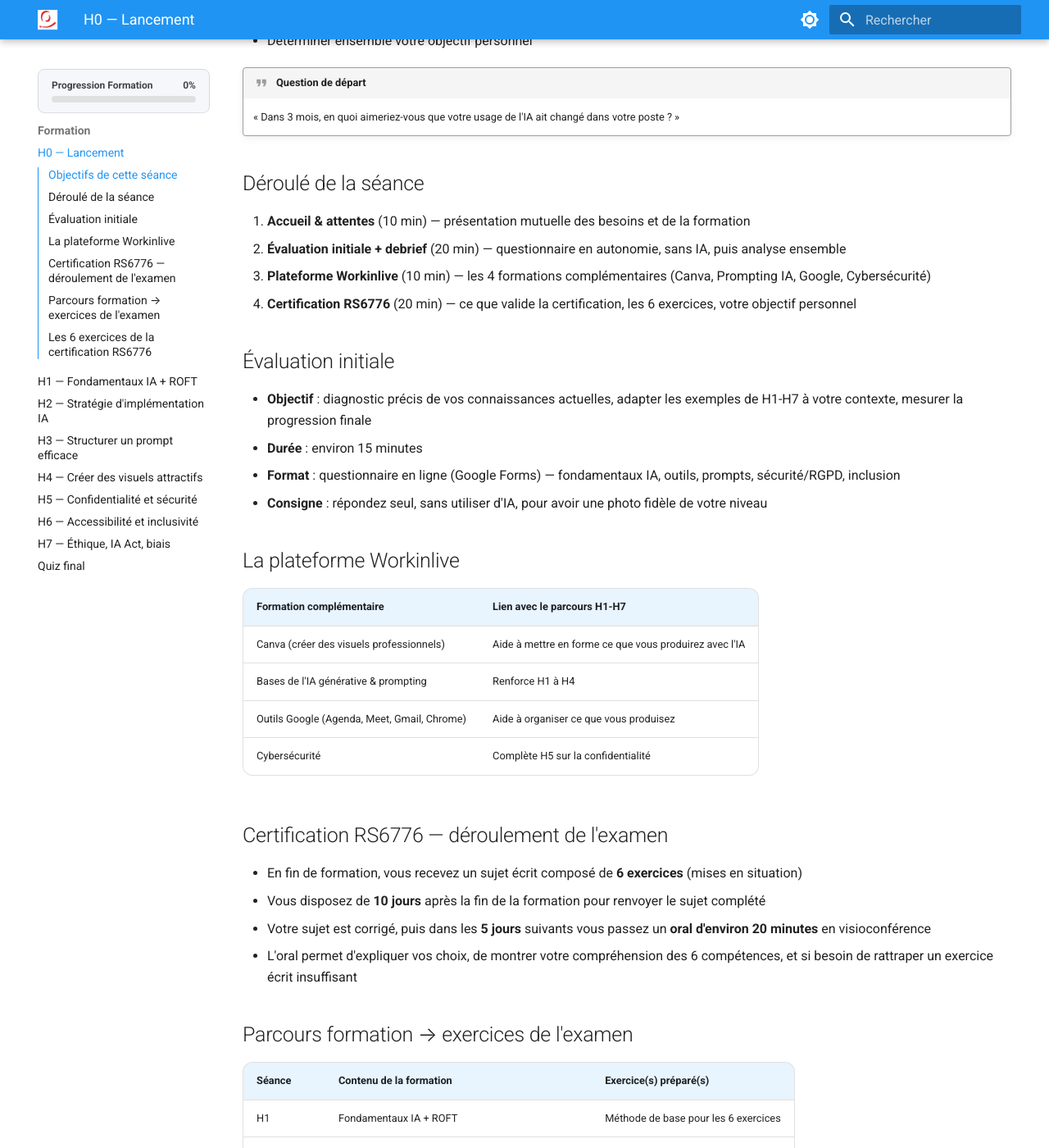
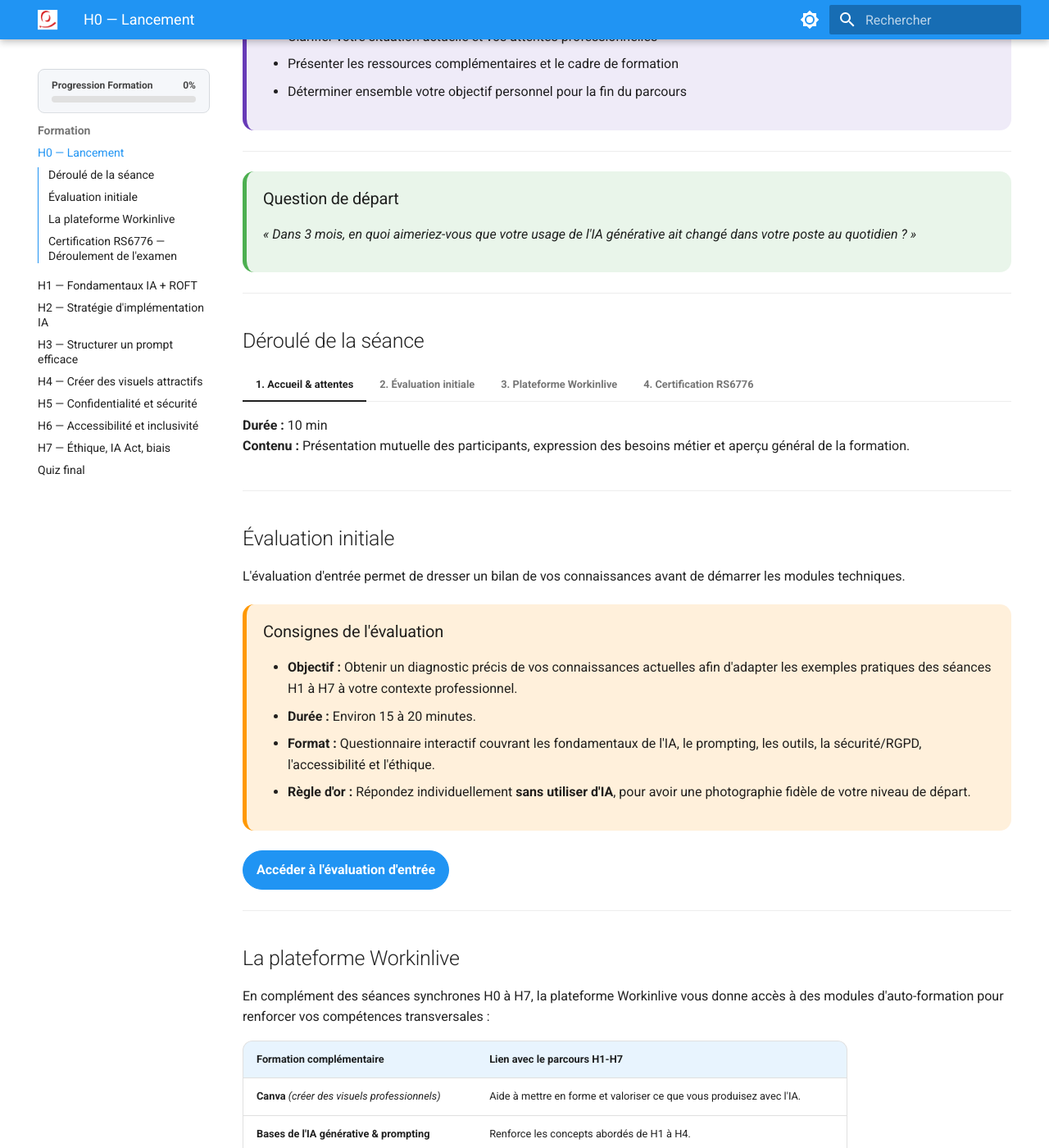
Before and after one commit to pierre-l-hue/wiki-formation-ia, an MkDocs documentation site: the page built from docs/formation/h0.md, in a window 1280 px wide and 1400 px high, scrolled down 501 px. Shown: the whole window at 82% size. Built offline with MkDocs 1.6.1 and Material for MkDocs 9.7.7, drawn with Linux system fonts in a browser that asks for light colours; some of the changed text lies outside the part shown.

Commit message:
Update h0.md

```diff
--- a/docs/formation/h0.md
+++ b/docs/formation/h0.md
@@ -1,69 +1,81 @@
 # H0 — Lancement formation IA générative
 
-## Objectifs de cette séance
+Cette première séance pose les bases de votre parcours. Elle vous permettra de comprendre l'organisation de la formation, de découvrir la certification RS6776 et d'évaluer vos connaissances de départ.
 
-- Vous présenter le parcours de formation et la certification RS6776
-- Comprendre en quoi cette certification vous sera utile au quotidien
-- Visualiser les 6 exercices que vous allez préparer
-- Clarifier votre situation actuelle et vos attentes
-- Vous présenter les ressources et le cadre
-- Déterminer ensemble votre objectif personnel
+<div class="summary-box">
+  <h3>Objectifs de cette séance</h3>
+  <ul>
+    <li>Présenter le parcours de formation et la certification RS6776</li>
+    <li>Comprendre en quoi cette certification vous sera utile au quotidien</li>
+    <li>Visualiser les 6 exercices pratiques que vous allez préparer</li>
+    <li>Clarifier votre situation actuelle et vos attentes professionnelles</li>
+    <li>Présenter les ressources complémentaires et le cadre de formation</li>
+    <li>Déterminer ensemble votre objectif personnel pour la fin du parcours</li>
+  </ul>
+</div>
 
-!!! quote "Question de départ"
-    « Dans 3 mois, en quoi aimeriez-vous que votre usage de l'IA ait changé dans votre poste ? »
+---
+
+<div class="good-reflex-box">
+  <h3>Question de départ</h3>
+  <p><em>« Dans 3 mois, en quoi aimeriez-vous que votre usage de l'IA générative ait changé dans votre poste au quotidien ? »</em></p>
+</div>
+
+---
 
 ## Déroulé de la séance
 
-1. **Accueil & attentes** (10 min) — présentation mutuelle des besoins et de la formation
-2. **Évaluation initiale + debrief** (20 min) — questionnaire en autonomie, sans IA, puis analyse ensemble
-3. **Plateforme Workinlive** (10 min) — les 4 formations complémentaires (Canva, Prompting IA, Google, Cybersécurité)
-4. **Certification RS6776** (20 min) — ce que valide la certification, les 6 exercices, votre objectif personnel
+=== "1. Accueil & attentes"
+    **Durée :** 10 min
+    **Contenu :** Présentation mutuelle des participants, expression des besoins métier et aperçu général de la formation.
+
+=== "2. Évaluation initiale"
+    **Durée :** 20 min
+    **Contenu :** Réalisation du questionnaire d'entrée en autonomie (sans IA), suivie d'une analyse collective des principaux résultats.
+
+=== "3. Plateforme Workinlive"
+    **Durée :** 10 min
+    **Contenu :** Présentation des 4 formations complémentaires disponibles (Canva, Prompting IA, Google, Cybersécurité).
+
+=== "4. Certification RS6776"
+    **Durée :** 20 min
+    **Contenu :** Présentation détaillée de la certification RS6776, explication des 6 exercices de l'examen et définition de votre objectif personnel.
+
+---
 
 ## Évaluation initiale
 
-- **Objectif** : diagnostic précis de vos connaissances actuelles, adapter les exemples de H1-H7 à votre contexte, mesurer la progression finale
-- **Durée** : environ 15 minutes
-- **Format** : questionnaire en ligne (Google Forms) — fondamentaux IA, outils, prompts, sécurité/RGPD, inclusion
-- **Consigne** : répondez seul, sans utiliser d'IA, pour avoir une photo fidèle de votre niveau
+L'évaluation d'entrée permet de dresser un bilan de vos connaissances avant de démarrer les modules techniques.
+
+<div class="warning-practice-box">
+  <h3>Consignes de l'évaluation</h3>
+  <ul>
+    <li><strong>Objectif :</strong> Obtenir un diagnostic précis de vos connaissances actuelles afin d'adapter les exemples pratiques des séances H1 à H7 à votre contexte professionnel.</li>
+    <li><strong>Durée :</strong> Environ 15 à 20 minutes.</li>
+    <li><strong>Format :</strong> Questionnaire interactif couvrant les fondamentaux de l'IA, le prompting, les outils, la sécurité/RGPD, l'accessibilité et l'éthique.</li>
+    <li><strong>Règle d'or :</strong> Répondez individuellement <strong>sans utiliser d'IA</strong>, pour avoir une photographie fidèle de votre niveau de départ.</li>
+  </ul>
+</div>
+
+<div class="wiki-actions">
+  <a class="wiki-button primary" href="../../evaluation-entree/">Accéder à l'évaluation d'entrée</a>
+</div>
+
+---
 
 ## La plateforme Workinlive
 
+En complément des séances synchrones H0 à H7, la plateforme Workinlive vous donne accès à des modules d'auto-formation pour renforcer vos compétences transversales :
+
 | Formation complémentaire | Lien avec le parcours H1-H7 |
-|---|---|
-| Canva (créer des visuels professionnels) | Aide à mettre en forme ce que vous produirez avec l'IA |
-| Bases de l'IA générative & prompting | Renforce H1 à H4 |
-| Outils Google (Agenda, Meet, Gmail, Chrome) | Aide à organiser ce que vous produisez |
-| Cybersécurité | Complète H5 sur la confidentialité |
+| :--- | :--- |
+| **Canva** *(créer des visuels professionnels)* | Aide à mettre en forme et valoriser ce que vous produisez avec l'IA. |
+| **Bases de l'IA générative & prompting** | Renforce les concepts abordés de H1 à H4. |
+| **Outils Google** *(Agenda, Meet, Gmail, Chrome)* | Aide à organiser, structurer et diffuser vos productions IA. |
+| **Cybersécurité** | Complète le module H5 sur la confidentialité et la protection des données. |
 
-## Certification RS6776 — déroulement de l'examen
+---
 
-- En fin de formation, vous recevez un sujet écrit composé de **6 exercices** (mises en situation)
-- Vous disposez de **10 jours** après la fin de la formation pour renvoyer le sujet complété
-- Votre sujet est corrigé, puis dans les **5 jours** suivants vous passez un **oral d'environ 20 minutes** en visioconférence
-- L'oral permet d'expliquer vos choix, de montrer votre compréhension des 6 compétences, et si besoin de rattraper un exercice écrit insuffisant
+## Certification RS6776 — Déroulement de l'examen
 
-## Parcours formation → exercices de l'examen
-
-| Séance | Contenu de la formation | Exercice(s) préparé(s) |
-|---|---|---|
-| H1 | Fondamentaux IA + ROFT | Méthode de base pour les 6 exercices |
-| H2 | Stratégie IA au poste | Exercice 1 |
-| H3 | Prompting rédactionnel + visuel (CROFT/FAI) | Exercice 2 |
-| H4 | Créer des visuels attractifs | Exercice 2 |
-| H5 | Confidentialité, données sensibles, sécurité IA | Exercice 3 |
-| H6 | Accessibilité / inclusion + optimisation de contenus | Exercices 4 et 5 |
-| H7 | Éthique, IA Act, biais + prompts correctifs | Exercice 6 |
-
-## Les 6 exercices de la certification RS6776
-
-1. **Stratégie d'implémentation IA** — analyser des tâches métier et proposer des outils IA adaptés
-2. **Prompting rédactionnel + visuel** — créer une structure d'article de blog + un visuel avec prompts structurés
-3. **Confidentialité et données sensibles** — identifier les risques et corriger un prompt avec données confidentielles
-4. **Accessibilité et inclusion** — rédiger une note interne accessible à une personne en situation de handicap cognitif
-5. **Simplification et vulgarisation de contenus** — simplifier un texte technique pour un public novice
-6. **Éthique et biais dans les contenus IA** — détecter les problèmes éthiques et corriger un descriptif produit
-
-!!! success "À retenir"
-    Vous connaissez les objectifs du parcours. Vous avez évalué vos connaissances initiales. Vous comprenez comment chaque séance prépare les 6 exercices de certification.
-
-**Prochaine séance (H1)** : Fondamentaux IA + ROFT
+La certification **RS6776** valide vos compétences pratiques dans l'usage professionnel et responsable des outils d'IA générative.
```
